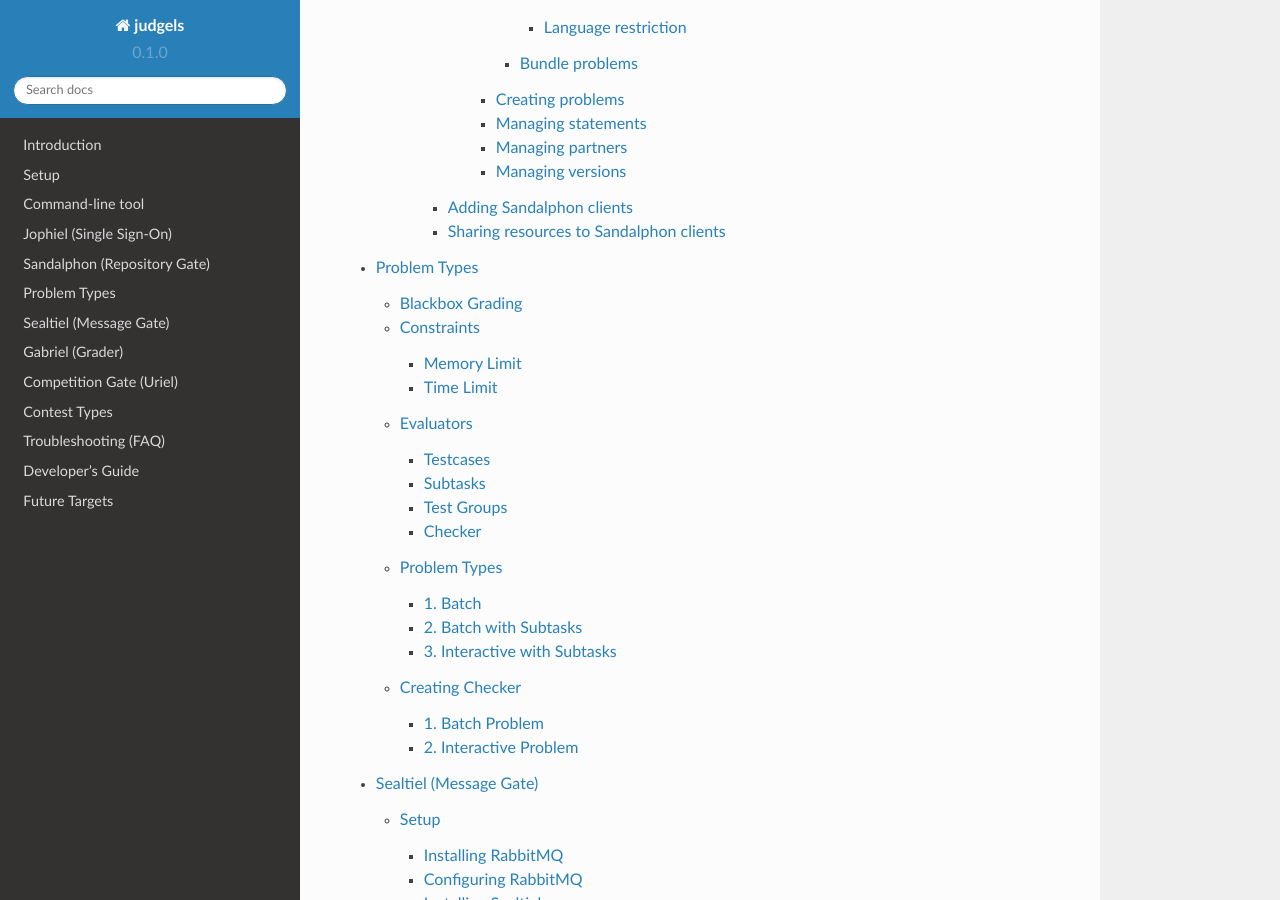
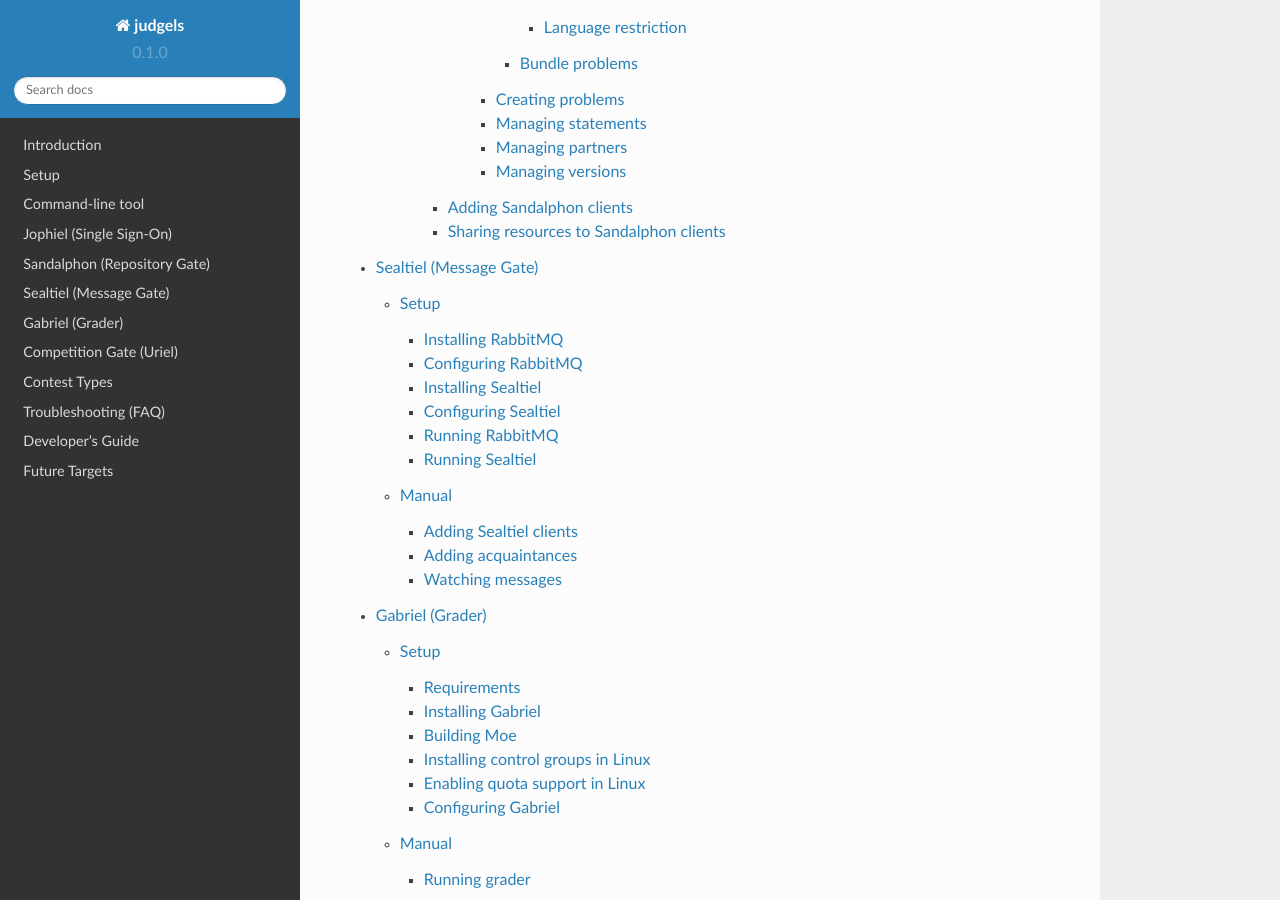
Before and after one commit to judgels/judgels, a Sphinx documentation site: the page built from docs/index.rst, in a window 1280 px wide and 900 px high, scrolled down 1920 px. Built offline with Sphinx 7.4.7 and the Read the Docs theme 2.0.0, drawn with Linux system fonts in a browser that asks for light colours; formulas are drawn with MathJax 3; some of the changed lines change nothing that is shown.

Commit message:
Remove problem types docs

```diff
--- a/docs/ProblemTypes.rst
+++ /dev/null
@@ -1,101 +0,0 @@
-Problem Types
-*************
-
-Blackbox Grading
-================
-
-In blackbox grading, user's solution is run with provided input testcase and evaluated based on the output of the solution. Blackbox grading don't evaluate the structure or style of the code. Blackbox grading also evaluate the solution performance by setting constraints such as time and memory limit.
-
-Constraints
-===========
-
-User solution is run in a isolated environment with some constraints. Isolation of user solution is done by using sandbox. Currently, we are using `isolate <http://www.ucw.cz/moe/isolate.1.html>`_ as sandbox.
-
-Memory Limit
-------------
-
-The constraint memory limit restricts total memory that can be used in the solution. This means the data structure that can be created is limited to the maximum memory allowed.
-
-Time Limit
-----------
-
-The constraint time limit restricts the time user solution need to solve the problem. User's solution need to be fast enough to solve the problem within the time limit.
-
-Evaluators
-==========
-
-Below are the terms that are used in Judgel's evaluators:
-
-Testcases
----------
-
-A testcase is a pair of given input and expected output based on the problem.
-
-Subtasks
---------
-
-A subtask is a collection of testcases that are grouped by certain constraint. Each subtask is assigned to certain score. To pass a subtask, user's solution need to pass all the testcases in the subtask.
-
-
-Test Groups
------------
-
-Test groups is a feature in judgels to group testcases. Sometimes, writer need to create incremental subtask where subtask 2 can only be solved if subtask 1 is solved. In order to do this, the testcases in subtask 1 must be included in subtask 2. This can be replaced by using test groups where subtask 1 contains test group 1 and subtask 2 contains test group 1 and 2.
-
-Checker
--------
-
-In blackbox grading, sometimes there are problems with special conditions. Some of the special conditions are multiple correct answers and floating point precission. This can be solved by providing checker. A checker is a program that checks provided input, user solution's output with expected output and check if the solution is correct or not.
-
-Documentation about making checker is described later in this document.
-
-Problem Types
-=============
-
-There are three types of programming problem:
-
-1. Batch
---------
-
-   Batch problem type require the collection of testcases. In batch problem type, the problem can be solved partially by submitting a solution that pass certain testcases.
-
-   The score is calculated by using the number of passed testcases. In total, user can get 100 score. E.g., if there is a problem with total of 20 testcases and a user's solution passed 11 testcases then the user get a total score of 55.
-
-2. Batch with Subtasks
-----------------------
-
-   Batch with Subtasks problem type is similar to the batch problem type.
-
-   In batch with subtasks problem type, the score is calculated based on the number of passed subtasks. The total of score that a user can get is the total of score assigned to each subtasks. E.g., if there is a problem with total of 3 subtasks with scores (20, 30, 50) and a user's solution passed subtask 1 and 2 then the user get a total score of 50.
-
-3. Interactive with Subtasks
-----------------------------
-
-   Interactive with Subtasks problem type is a interactive problem with subtask scoring. The way subtask is used is the same with batch with subtasks.
-
-   In interactive problem type, user need to submit a solution that interact with another program.
-
-Creating Checker
-================
-
-1. Batch Problem
-----------------
-   Create a program using supported programming language which takes 3 arguments according to this order: inputFilename, keyOutputFilename, and contestantOutputFilename. Your program can open those files, read the content, and do the judging.
-
-   To report the judging result, print one of the following option to stdout:
-
-   1. A line containing "AC", indicating the output from contestant produces correct answer for the particular test case.
-   2. A line containing "WA", indicating the output from contestant produces wrong answer for the particular test case.
-   3. A line containing "OK", followed by a line containing a number X, indicating the output from contestant produces answer which scores X for the particular test case. This number can be a real value.
-
-2. Interactive Problem
-----------------------
-   Simply create a program using supported programming language which takes 1 argument: inputFilename. Your program can open that files, read the content, and do the judging. Contestant's output will be your stdin, and your stdout will be contestant's stdin.
-
-   Don't forget to flush your stdout after printing some output. This is required to ensure the output is delivered immediately to contestant's stdin.
-
-   To report the judging result, print one of the following option to stderr:
-
-   1. A line containing "AC", indicating the output from contestant produces correct answer for the particular test case.
-   2. A line containing "WA", indicating the output from contestant produces wrong answer for the particular test case.
-   3. A line containing "OK", followed by a line containing a number X, indicating the output from contestant produces answer which scores X for the particular test case. This number can be a real value.
--- a/docs/index.rst
+++ b/docs/index.rst
@@ -8,7 +8,6 @@
    terminal
    jophiel
    sandalphon
-   ProblemTypes
    sealtiel
    gabriel
    Uriel
```
